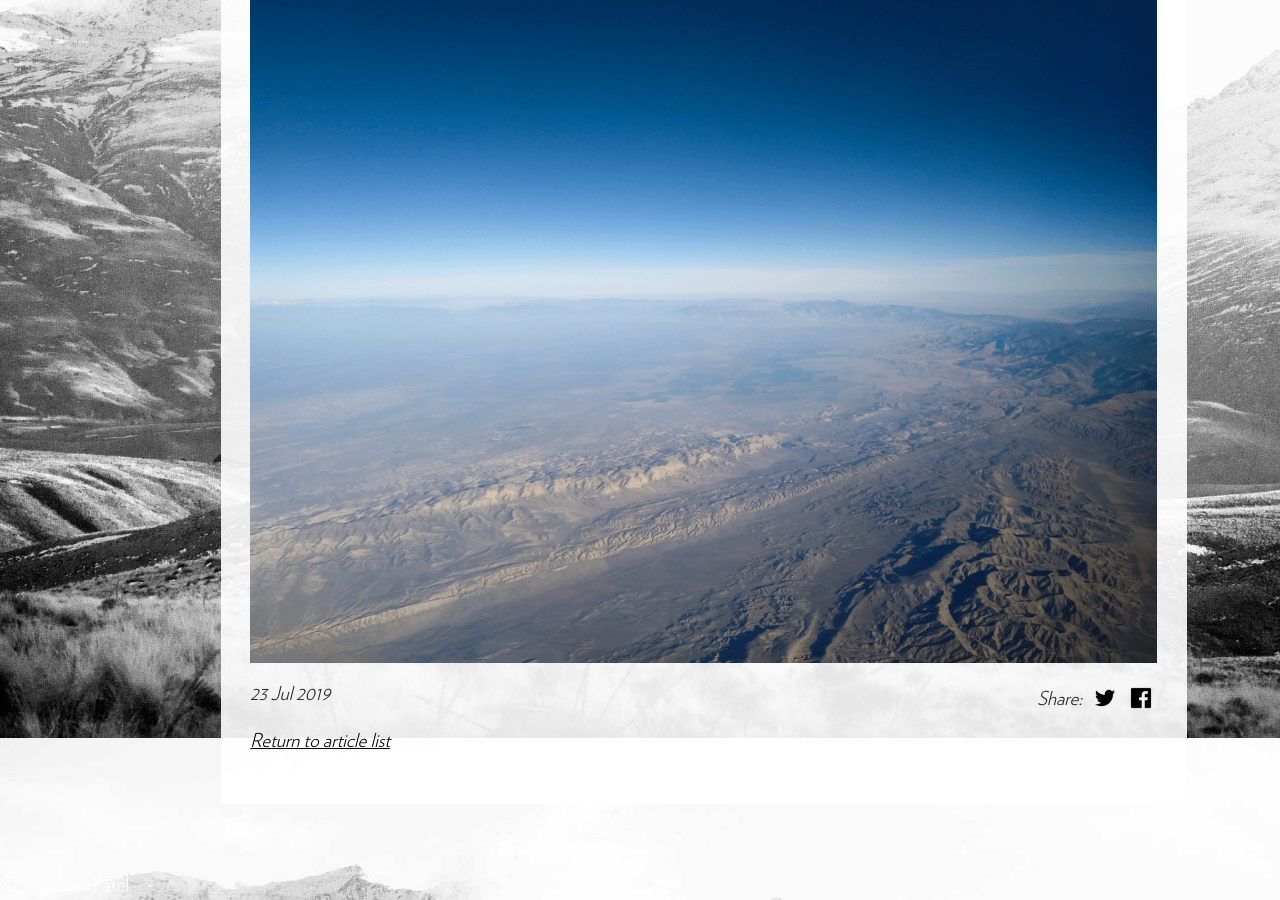
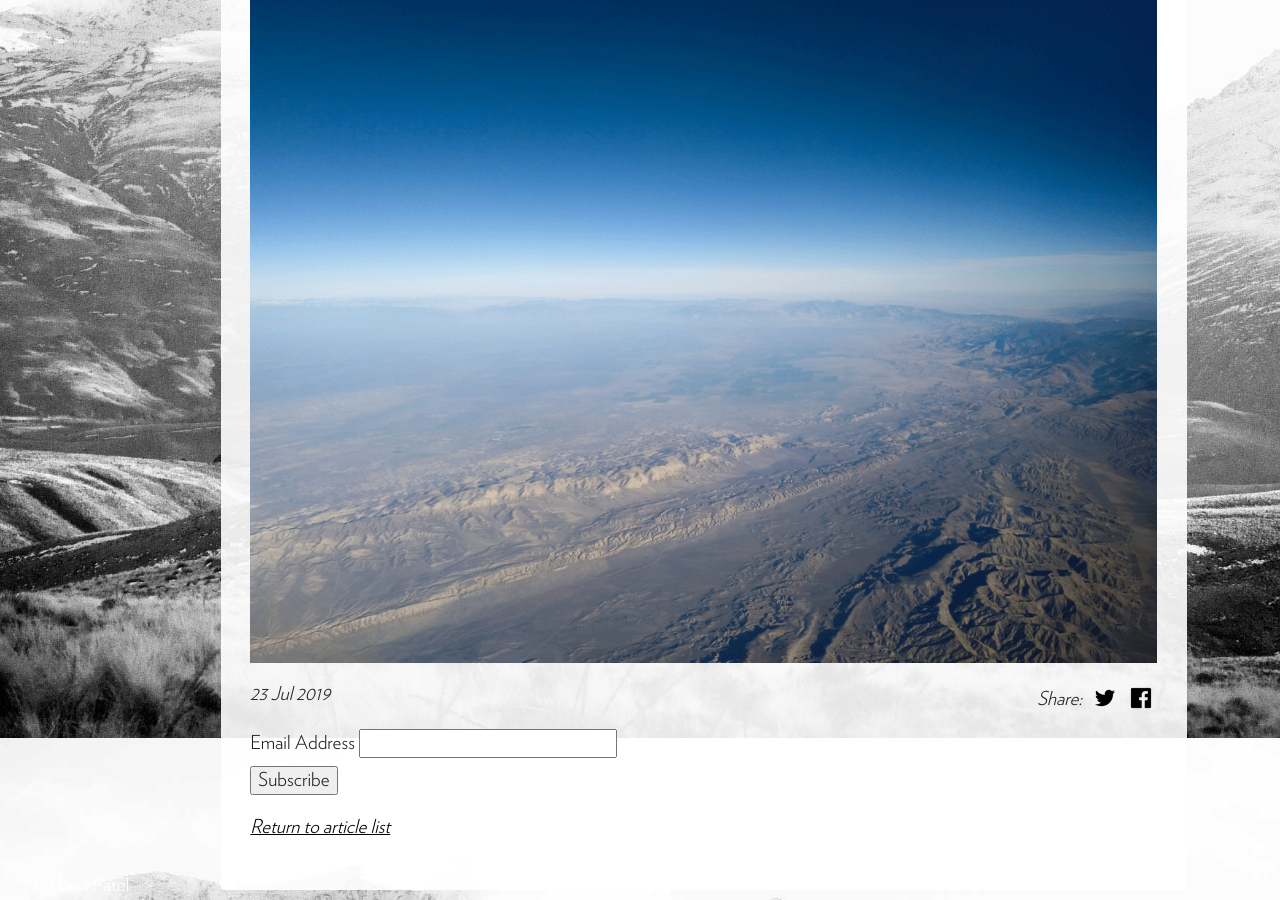
Before and after one commit to levipatel/music, a Jekyll site: the page built from _posts/2019-07-23-Its-snowing-outside.md, in a window 1280 px wide and 900 px high, scrolled down 1062 px. Built offline with Jekyll 4.4.1, drawn with Linux system fonts in a browser that asks for light colours.

Commit message:
Add basic signup form to the bottom of blog posts

```diff
--- a/_layouts/post.html
+++ b/_layouts/post.html
@@ -21,6 +21,29 @@
 
 <i class="share-text">Share: </i>
 
+
+<!-- Begin Mailchimp Signup Form -->
+<div id="mc_embed_signup">
+<form action="https://levipatel.us3.list-manage.com/subscribe/post?u=58255db0ec0333cf055b7e65c&amp;id=86a2cbf094" method="post" id="mc-embedded-subscribe-form" name="mc-embedded-subscribe-form" class="validate" target="_blank" novalidate>
+    <div id="mc_embed_signup_scroll">
+
+<div class="mc-field-group" style="margin-bottom: 0.5rem">
+	<label for="mce-EMAIL">Email Address </label>
+	<input type="email" value="" name="EMAIL" class="required email" id="mce-EMAIL">
+</div>
+	<div id="mce-responses" class="clear">
+		<div class="response" id="mce-error-response" style="display:none"></div>
+		<div class="response" id="mce-success-response" style="display:none"></div>
+	</div>    <!-- real people should not fill this in and expect good things - do not remove this or risk form bot signups-->
+    <div style="position: absolute; left: -5000px;" aria-hidden="true"><input type="text" name="b_58255db0ec0333cf055b7e65c_86a2cbf094" tabindex="-1" value=""></div>
+    <div class="clear"><input type="submit" value="Subscribe" name="subscribe" id="mc-embedded-subscribe" class="button"></div>
+    </div>
+</form>
+</div>
+
+<!--End mc_embed_signup-->
+
+
 <p><a href="/blog">Return to article list</a></p>
 
 </div>
```
Also changed, not shown: 15 other files.
